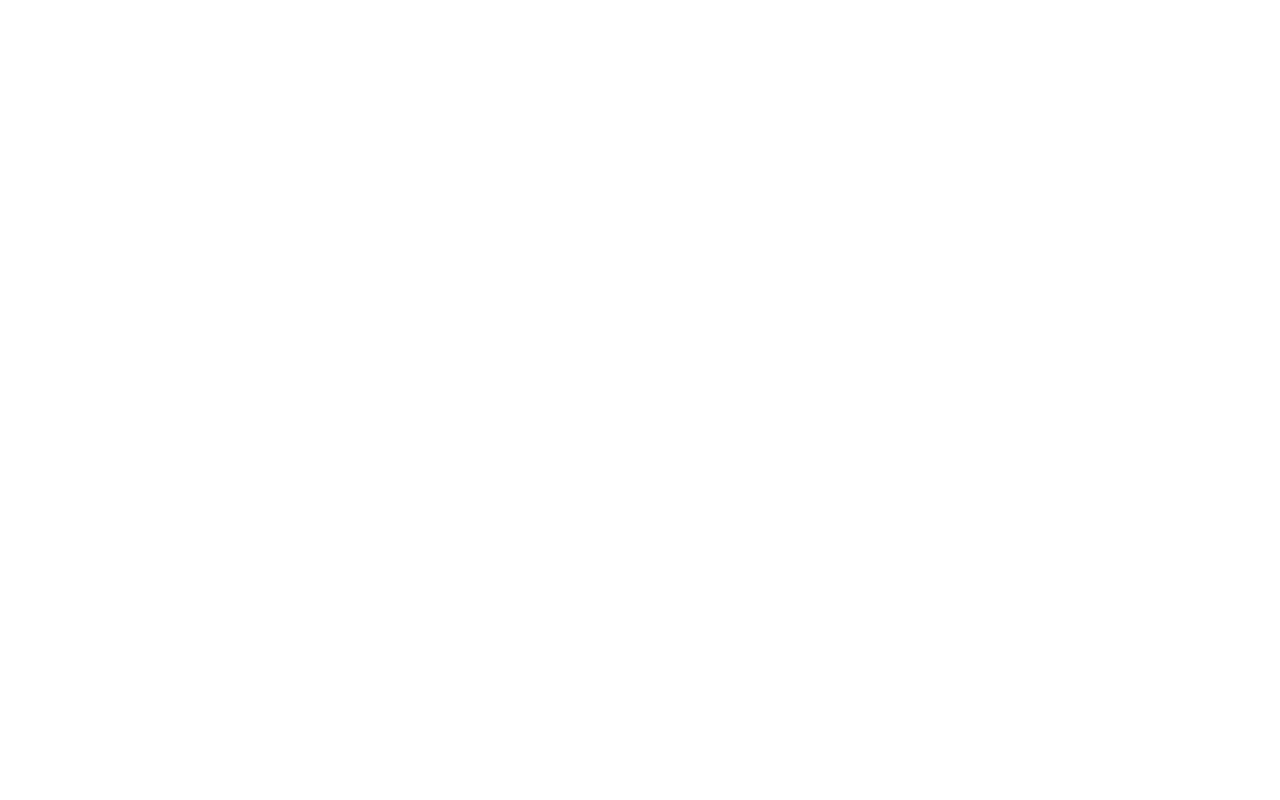
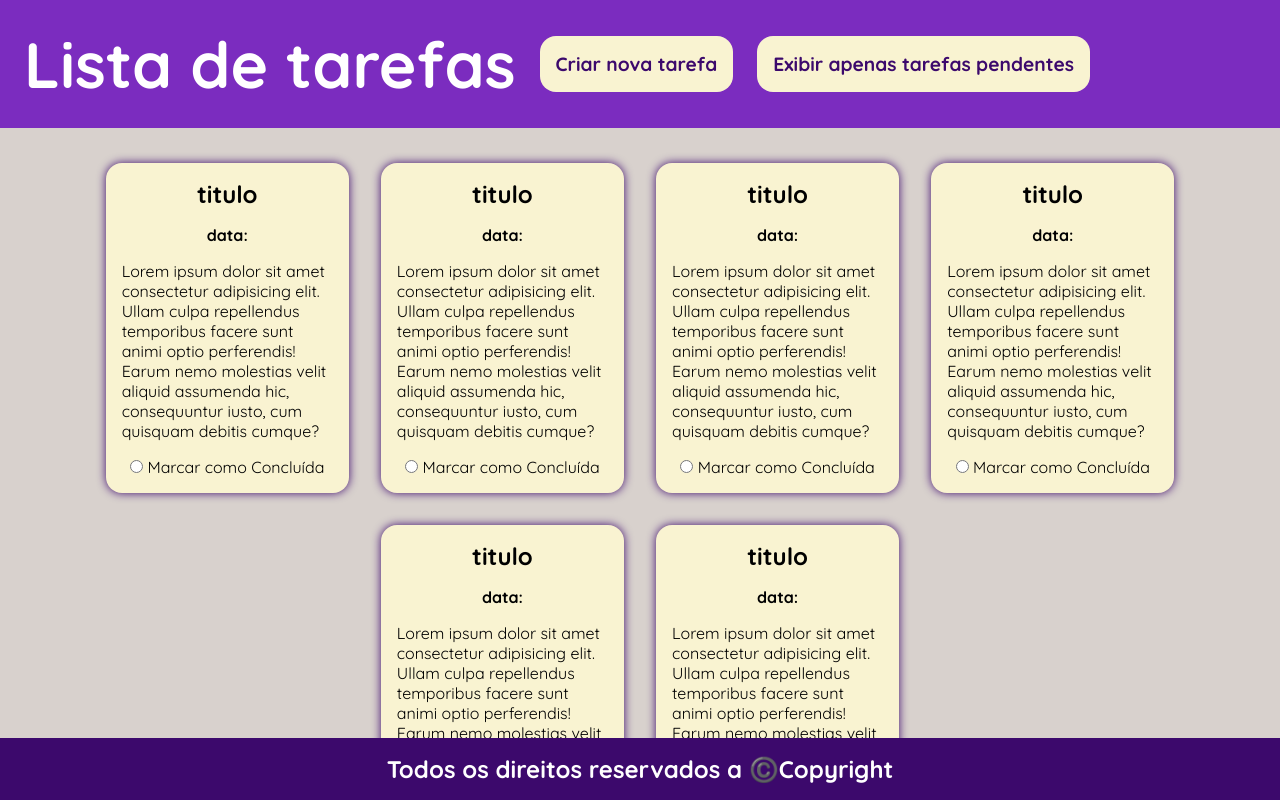
Before and after one commit to maatbm/tarefa06, a plain HTML site: page index.html in a window 1280 px wide. Drawn offline with Linux system fonts and the light colour scheme.

Commit message:
criação e estilização do layout da página e cards de tarefas V1.1

```diff
--- a/index.html
+++ b/index.html
@@ -4,10 +4,74 @@
     <meta charset="UTF-8">
     <meta name="viewport" content="width=device-width, initial-scale=1.0">
     <link rel="stylesheet" type="text/css" media="screen" href="static/CSS/main.css">
-    <title>Document</title>
+    <title>Tarefa 06</title>
 </head>
 <body>
-
+    <header>
+        <h1>Lista de tarefas</h1>
+        <button class="criarTarefa">Criar nova tarefa</button>
+        <button class="ordenar" id="btnOrdenarPendentes">Exibir apenas tarefas pendentes</button>
+        <button class="ordenar" id="btnTodasTarefas">Exibir todas as tarefas</button>
+    </header>
+    <main>
+        <div class="card">
+            <h2>titulo</h2>
+            <h4>data: </h4>
+            <p>Lorem ipsum dolor sit amet consectetur adipisicing elit. Ullam culpa repellendus temporibus facere sunt animi optio perferendis! Earum nemo molestias velit aliquid assumenda hic, consequuntur iusto, cum quisquam debitis cumque?</p>
+            <div>
+            <input type="radio" id="marcarConcluída">
+            <label for="marcarConcluída">Marcar como Concluída</label>
+            </div>
+        </div>
+        <div class="card">
+            <h2>titulo</h2>
+            <h4>data: </h4>
+            <p>Lorem ipsum dolor sit amet consectetur adipisicing elit. Ullam culpa repellendus temporibus facere sunt animi optio perferendis! Earum nemo molestias velit aliquid assumenda hic, consequuntur iusto, cum quisquam debitis cumque?</p>
+            <div>
+            <input type="radio" id="marcarConcluída">
+            <label for="marcarConcluída">Marcar como Concluída</label>
+            </div>
+        </div>
+        <div class="card">
+            <h2>titulo</h2>
+            <h4>data: </h4>
+            <p>Lorem ipsum dolor sit amet consectetur adipisicing elit. Ullam culpa repellendus temporibus facere sunt animi optio perferendis! Earum nemo molestias velit aliquid assumenda hic, consequuntur iusto, cum quisquam debitis cumque?</p>
+            <div>
+            <input type="radio" id="marcarConcluída">
+            <label for="marcarConcluída">Marcar como Concluída</label>
+            </div>
+        </div>
+        <div class="card">
+            <h2>titulo</h2>
+            <h4>data: </h4>
+            <p>Lorem ipsum dolor sit amet consectetur adipisicing elit. Ullam culpa repellendus temporibus facere sunt animi optio perferendis! Earum nemo molestias velit aliquid assumenda hic, consequuntur iusto, cum quisquam debitis cumque?</p>
+            <div>
+            <input type="radio" id="marcarConcluída">
+            <label for="marcarConcluída">Marcar como Concluída</label>
+            </div>
+        </div>
+        <div class="card">
+            <h2>titulo</h2>
+            <h4>data: </h4>
+            <p>Lorem ipsum dolor sit amet consectetur adipisicing elit. Ullam culpa repellendus temporibus facere sunt animi optio perferendis! Earum nemo molestias velit aliquid assumenda hic, consequuntur iusto, cum quisquam debitis cumque?</p>
+            <div>
+            <input type="radio" id="marcarConcluída">
+            <label for="marcarConcluída">Marcar como Concluída</label>
+            </div>
+        </div>
+        <div class="card">
+            <h2>titulo</h2>
+            <h4>data: </h4>
+            <p>Lorem ipsum dolor sit amet consectetur adipisicing elit. Ullam culpa repellendus temporibus facere sunt animi optio perferendis! Earum nemo molestias velit aliquid assumenda hic, consequuntur iusto, cum quisquam debitis cumque?</p>
+            <div>
+            <input type="radio" id="marcarConcluída">
+            <label for="marcarConcluída">Marcar como Concluída</label>
+            </div>
+        </div>
+    </main>
+    <footer>
+        <h2>Todos os direitos reservados a ©️Copyright</h2>
+    </footer>
 <script src="static/JS/main.js"></script>
 </body>
 </html>
--- a/static/CSS/main.css
+++ b/static/CSS/main.css
@@ -0,0 +1,98 @@
+@import url('https://fonts.googleapis.com/css2?family=Quicksand:wght@300..700&display=swap');
+
+* {
+    margin: 0;
+    padding: 0;
+    box-sizing: border-box;
+    font-family: "Quicksand", serif;
+}
+
+:root {
+    --white: #FFFFFF;
+    --bodyBackgroundColor: #D8D1CD;
+    --purple: #3C096C;
+    --lightPurple: #7B2CBF;
+    --whiteGold: #F9F3D1;
+    --fog: #C3BBB5;
+}
+
+body {
+    width: 100vw;
+    height: 100%;
+    background-color: var(--bodyBackgroundColor);
+    padding-top: 8.2rem;
+    padding-bottom: 3rem;
+    overflow: hidden;
+}
+
+header {
+    width: 100%;
+    display: flex;
+    align-items: center;
+    gap: 1.5rem;
+    padding: 1.5rem;
+    background-color: var(--lightPurple);
+    position: fixed;
+    top: 0;
+}
+
+header>h1 {
+    font-size: 4rem;
+    color: var(--white);
+}
+
+header>button {
+    height: fit-content;
+    padding: 1rem;
+    font-weight: bold;
+    border-radius: 1rem;
+    border: none;
+    font-size: 1.2rem;
+    background-color: var(--whiteGold);
+    color: var(--purple);
+    transition: 0.6s;
+}
+
+header>button:hover {
+    background-color: var(--fog);
+    cursor: pointer;
+}
+
+#btnTodasTarefas {
+    display: none;
+}
+
+main {
+    display: flex;
+    justify-content: center;
+    gap: 2rem;
+    padding: 2rem;
+    flex-wrap: wrap;
+    overflow-y: auto;
+    height: calc(100vh - 8.2rem - 3rem);
+}
+
+.card {
+    width: 20%;
+    display: flex;
+    flex-direction: column;
+    align-items: center;
+    padding: 1rem;
+    border-radius: 1rem;
+    gap: 1rem;
+    background-color: var(--whiteGold);
+    box-shadow: 0px 0px 10px var(--purple);
+}
+
+footer {
+    width: 100%;
+    display: flex;
+    justify-content: center;
+    align-items: center;
+    background-color: var(--purple);
+    color: var(--white);
+    padding: 1rem;
+    position: fixed;
+    bottom: 0;
+    left: 0;
+}
```
